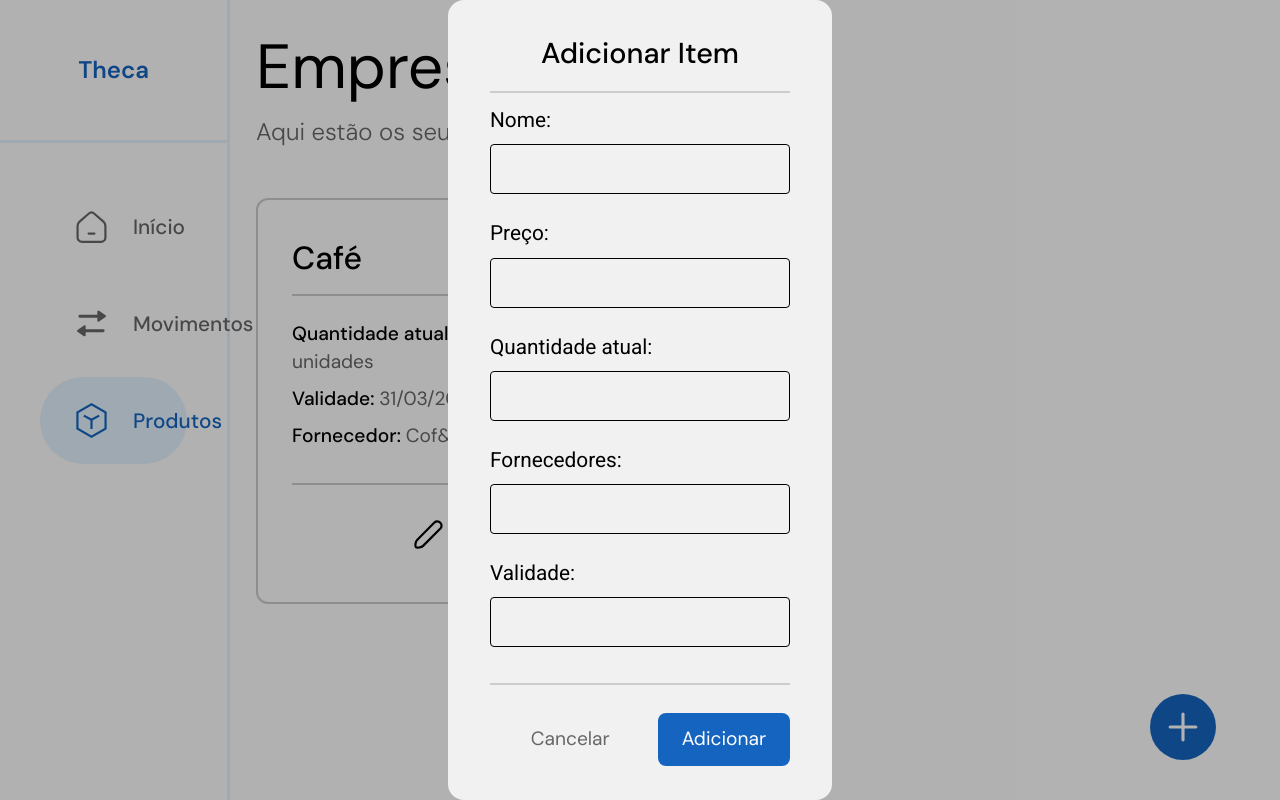
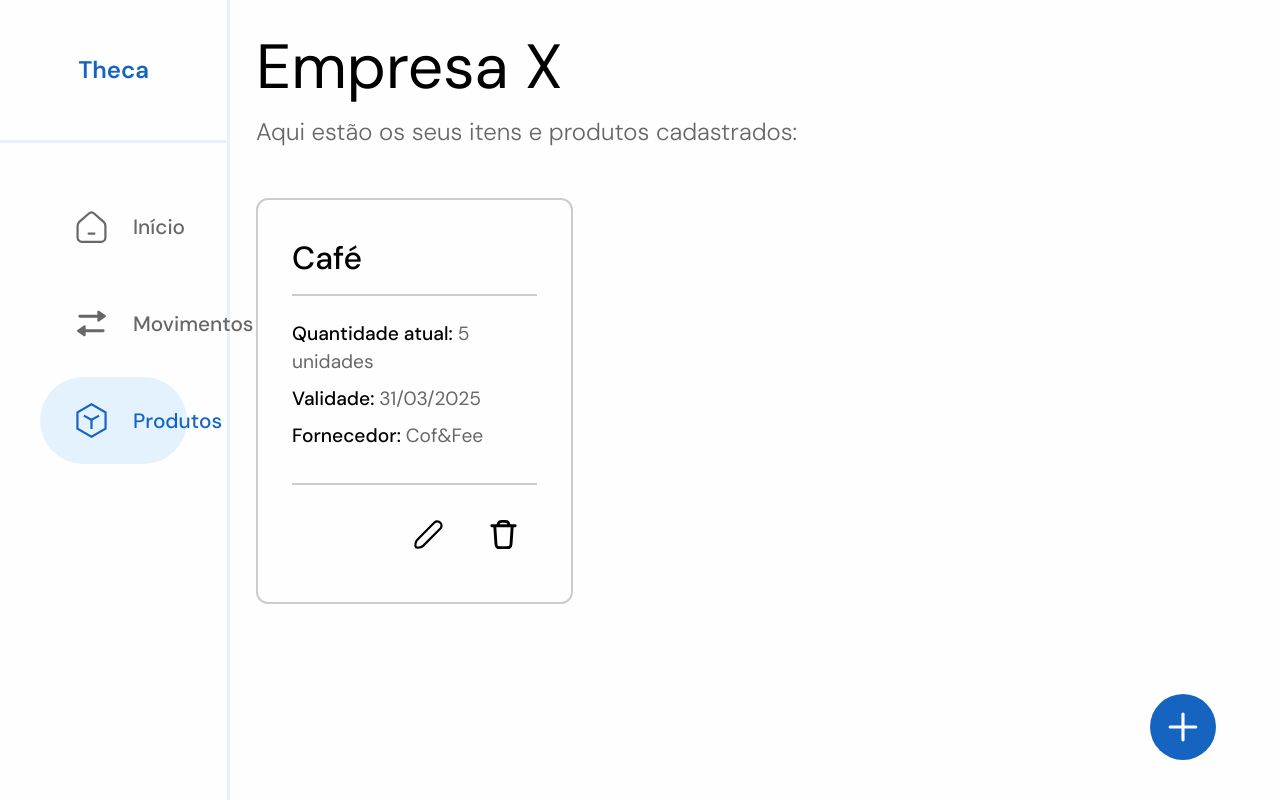
Before and after one commit to OBitencourt/theca, a Next.js app: page /products in a window 1280 px wide. Built offline with nearby package versions, Linux system fonts and the light colour scheme.

Commit message:
feat: addin modal opening logic

```diff
--- a/app/products/page.js
+++ b/app/products/page.js
@@ -1,13 +1,21 @@
 "use client"
 
 import TemplateDefault from "@/src/templates/TemplateDefault"
-import {Subtitle, Title } from "./style"
+import {Subtitle, Title, AddButton } from "./style"
 
 import AddModal from '@/src/components/AddModal'
-import AddButton from '@/src/components/AddButton'
 import Item from "@/src/components/Item"
+import { useState } from "react"
+import Image from "next/image"
 
 const Products = () => {
+
+  const [openModal, setOpenModal] = useState(false)
+
+  const handleModal = () => {
+
+    setOpenModal(!openModal)
+  }
 
   return (
     <TemplateDefault>
@@ -18,8 +26,15 @@ const Products = () => {
         Aqui estão os seus itens e produtos cadastrados:
       </Subtitle>
       <Item />
-      <AddButton />
-      <AddModal />
+      <AddButton onClick={() => handleModal()}>
+        <Image
+          src="/images/add-icon.svg"
+          width={50}
+          height={50}
+          alt="Add item"
+        />
+      </AddButton>
+      <AddModal isActive={openModal} closeModal={() => handleModal()}/>
     </TemplateDefault>
   )
 }
--- a/app/products/style.ts
+++ b/app/products/style.ts
@@ -13,3 +13,23 @@ export const Subtitle = styled.h4`
     font-weight: 300;
     color: var(--gray-text);
 `
+export const AddButton = styled.button`
+    border: none;
+    border-radius: 100%;
+    padding: 8px;
+    position: absolute;
+    bottom: 5%;
+    right: 5%;
+    background-color: var(--cs);
+    transition: all 150ms ease-in-out;
+    cursor: pointer;
+
+    &:hover {
+        transform: scale(1.05);
+        filter: brightness(0.97);
+    }
+
+    &:active {
+        transform: scale(0.97);
+    }
+`
--- a/src/components/AddButton/index.js
+++ /dev/null
@@ -1,23 +0,0 @@
-import Image from "next/image"
-import { ButtonDiv } from "./style"
-
-
-
-const AddButton = () => {
-
-    return (
-        <>
-            <ButtonDiv>
-                <Image
-                    src="/images/add-icon.svg"
-                    alt="Add"
-                    width={50}
-                    height={50}
-                />
-            </ButtonDiv>
-        </>
-    )
-}
-
-
-export default AddButton
--- a/src/components/AddButton/style.ts
+++ /dev/null
@@ -1,22 +0,0 @@
-import styled from "styled-components";
-
-export const ButtonDiv = styled.button`
-    border: none;
-    border-radius: 100%;
-    padding: 8px;
-    position: absolute;
-    bottom: 5%;
-    right: 5%;
-    background-color: var(--cs);
-    transition: all 150ms ease-in-out;
-    cursor: pointer;
-
-    &:hover {
-        transform: scale(1.05);
-        filter: brightness(0.97);
-    }
-
-    &:active {
-        transform: scale(0.97);
-    }
-`
--- a/src/components/AddModal/index.js
+++ b/src/components/AddModal/index.js
@@ -1,12 +1,17 @@
 
+import { useEffect } from 'react'
 import { Backdrop, ButtonsWrapper, CancelButton, ConfirmButton, FormBox, ModalBox, StyledInput } from './style'
-const AddModal = () => {
+const AddModal = ({ isActive, closeModal }) => {
+
+    useEffect(() => {
+        console.log(isActive)
+    }, [isActive])
 
     return (
 
         <>
-            <Backdrop>
-                <ModalBox>
+            <Backdrop onClick={closeModal} $isActive={isActive}>
+                <ModalBox onClick={e => e.stopPropagation()}>
                     <h2>
                         Adicionar Item
                     </h2>
@@ -39,10 +44,10 @@ const AddModal = () => {
 
                     </FormBox>
                     <ButtonsWrapper>
-                            <CancelButton>
+                        <CancelButton onClick={closeModal}>
                             Cancelar
                         </CancelButton>
-                            <ConfirmButton>
+                        <ConfirmButton onClick={closeModal}>
                             Adicionar
                         </ConfirmButton>
                     </ButtonsWrapper>
--- a/src/components/AddModal/style.ts
+++ b/src/components/AddModal/style.ts
@@ -1,16 +1,18 @@
 import styled from "styled-components";
 
-export const Backdrop = styled.div`
+export const Backdrop = styled.div<{ $isActive: boolean}>`
     position: fixed;
     top: 0;
     left: 0;
     width: 100vw;
     height: 100vh;
     background-color: rgba(0, 0, 0, 0.3);
-    display: flex;
+    display: ${({$isActive}) => ($isActive ? 'flex' : 'none')};
     align-items: center;
     justify-content: center;
     z-index: 2;
+    overflow-x: hidden;
+
 `
 
 
```
Lines whose indentation alone changed are shown as unchanged.
